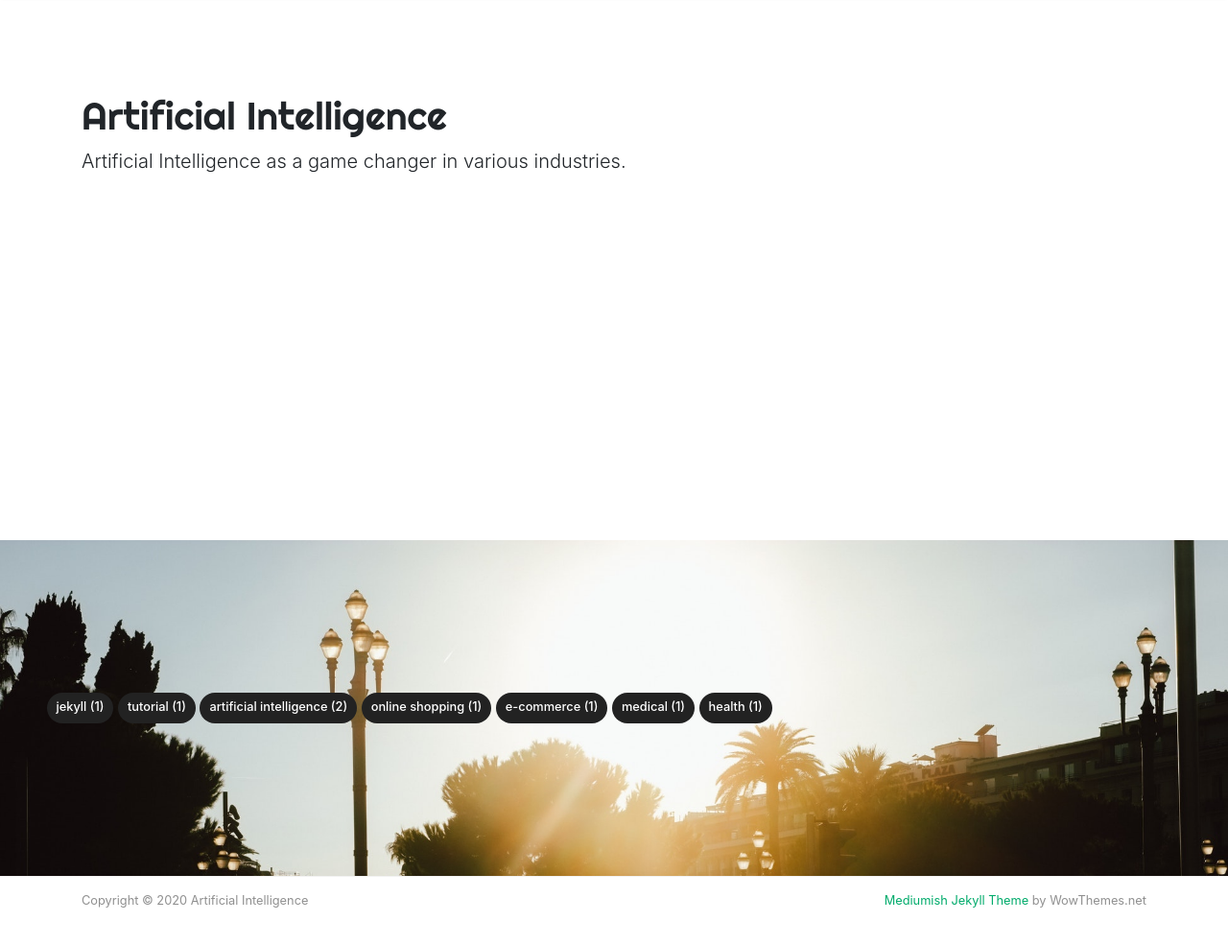
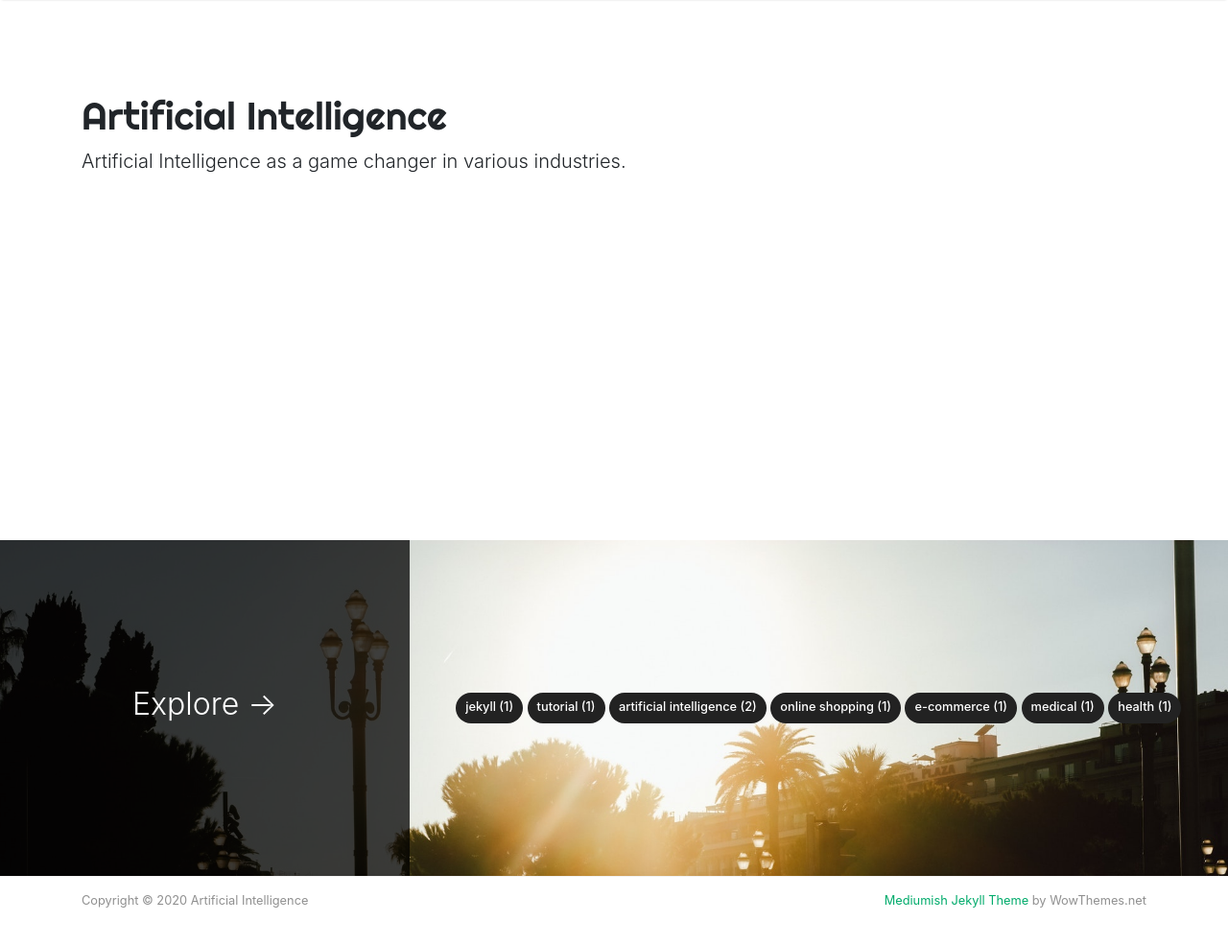
Before and after one commit to mclag/mms142-groupg-2020, a Jekyll site: the page built from _pages/tags.md, in a window 1280 px wide and 1022 px high. Shown: the top 985 px of the window at 96% size. Built offline with Jekyll 4.4.1, drawn with Linux system fonts in a browser that asks for light colours; nearby versions of some CDN libraries.

Commit message:
Update default.html

```diff
--- a/_layouts/default.html
+++ b/_layouts/default.html
@@ -129,6 +129,11 @@
 ================================================== -->
 <div class="jumbotron fortags">
 	<div class="d-md-flex h-100">
+		<div class="col-md-4 transpdark align-self-center text-center h-100">
+            <div class="d-md-flex align-items-center justify-content-center h-100">
+                <h2 class="d-md-block align-self-center py-1 font-weight-light">Explore <span class="d-none d-md-inline">→</span></h2>
+            </div>
+		</div>
 		<div class="col-md-8 p-5 align-self-center text-center">
             {% assign categories_list = site.categories %}
             {% if categories_list.first[0] == null %}
```
